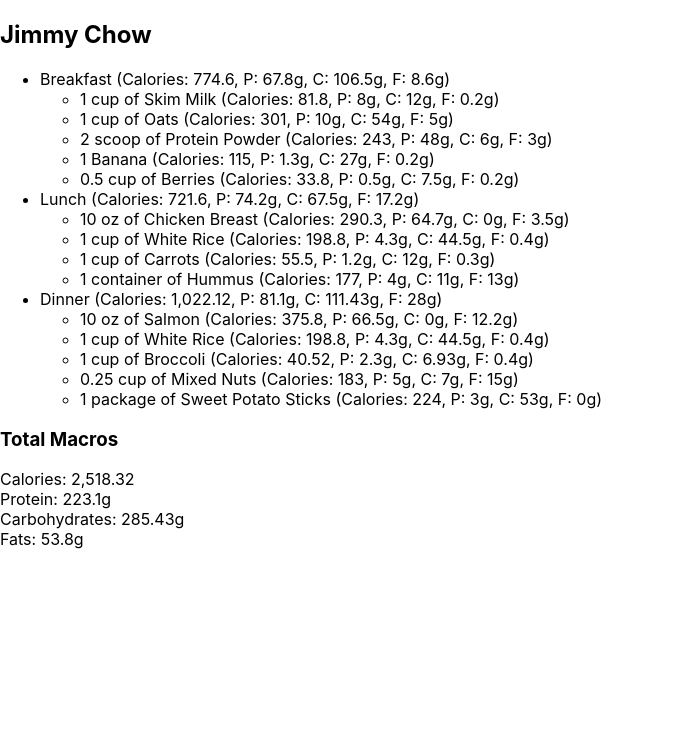
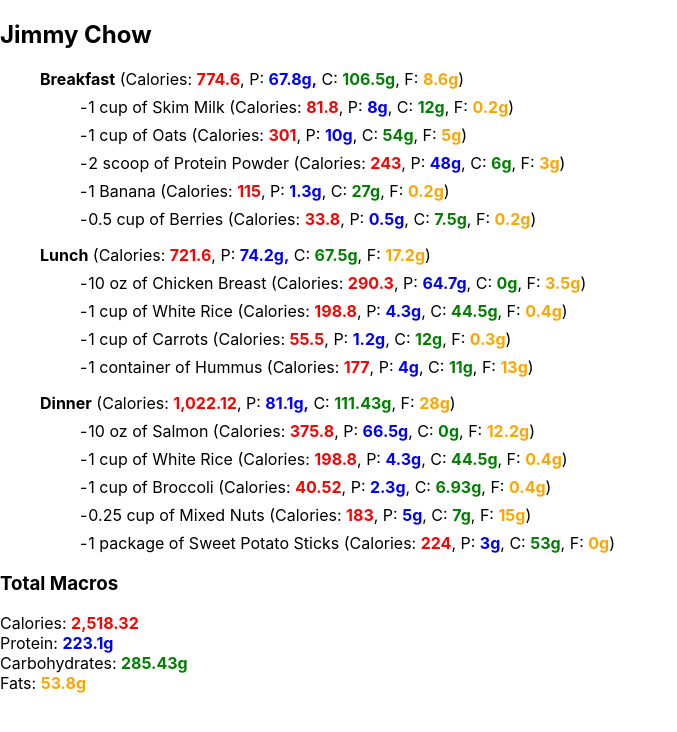
Before and after one commit to jmwoo/diet-react, a React (Create React App) app: page / in a window 1280 px wide. Shown: the top 732 px of the page, without its empty margins (0-677 px from the left). Built offline with nearby package versions, Linux system fonts and the light colour scheme.

Commit message:
add colors

```diff
--- /dev/null
+++ b/src/App.css
@@ -0,0 +1,34 @@
+.calories-emphasis {
+    color: red;
+    font-weight: bold;
+}
+.protein-emphasis {
+    color: blue;
+    font-weight: bold;
+}
+.carbs-emphasis {
+    color: green;
+    font-weight: bold;
+}
+.fat-emphasis {
+    color: orange;
+    font-weight: bold;
+}
+.meal-name {
+    font-weight: bold;
+}
+.meal {
+    margin-top: 1em;
+    margin-bottom: 1em;
+    list-style: none;
+}
+.food {
+    margin-top: 0.5em;
+    margin-bottom: 0.5em;
+    list-style-type: none;
+}
+
+ul .food::before {
+    content: "-";
+    margin-right: 1px;
+}
--- a/src/App.tsx
+++ b/src/App.tsx
@@ -1,3 +1,4 @@
+import './App.css';
 import React, { useEffect, useState } from 'react';
 import {Food, FoodAmount, Meal, Diet, DietPlan, Macros } from './types'
 
@@ -123,29 +124,27 @@ const App: React.FC = () => {
           {diet?.meals.map((meal: Meal, index: number) => {
             const mealMacros = getMealMacros(meal.foodAmounts);
             return (
-                <li key={index}>
+                <li key={index} className="meal">
                   <span className="meal-name">{meal.name}</span>
                   <span className="macros">
-                <span
-                    className="macros-calories">&nbsp;(Calories: {displayMacroNumber(mealMacros.calories, true)},</span>
-                <span className="macros-protein">&nbsp;P: {displayMacroNumber(mealMacros.protein)},</span>
-                <span className="macros-carbs">&nbsp;C: {displayMacroNumber(mealMacros.carbs)},</span>
-                <span className="macros-fat">&nbsp;F: {displayMacroNumber(mealMacros.fat)})</span>
-              </span>
+                    <span className="macros-calories">&nbsp;(Calories: <span className="calories-emphasis">{displayMacroNumber(mealMacros.calories, true)}</span>,</span>
+                    <span className="macros-protein">&nbsp;P: <span className="protein-emphasis">{displayMacroNumber(mealMacros.protein)},</span></span>
+                    <span className="macros-carbs">&nbsp;C: <span className="carbs-emphasis">{displayMacroNumber(mealMacros.carbs)}</span>,</span>
+                    <span className="macros-fat">&nbsp;F: <span className="fat-emphasis">{displayMacroNumber(mealMacros.fat)}</span>)</span>
+                  </span>
                   <ul>
                     {meal.foodAmounts.map((foodAmount: FoodAmount, foodAmountIndex: number) => {
                       const food = foods[foodAmount.key];
                       const foodMacros = getFoodMacros(foodAmount, food);
                       return (
-                          <li key={foodAmountIndex}>
+                          <li key={foodAmountIndex} className="food">
                             <span className="food-description">{getFoodDescription(foodAmount, food)}</span>
                             <span className="macros">
-                        <span
-                            className="macros-calories">&nbsp;(Calories: {displayMacroNumber(foodMacros.calories, true)},</span>
-                        <span className="macros-protein">&nbsp;P: {displayMacroNumber(foodMacros.protein)},</span>
-                        <span className="macros-carbs">&nbsp;C: {displayMacroNumber(foodMacros.carbs)},</span>
-                        <span className="macros-fat">&nbsp;F: {displayMacroNumber(foodMacros.fat)})</span>
-                      </span>
+                              <span className="macros-calories">&nbsp;(Calories: <span className="calories-emphasis">{displayMacroNumber(foodMacros.calories, true)}</span>,</span>
+                              <span className="macros-protein">&nbsp;P: <span className="protein-emphasis">{displayMacroNumber(foodMacros.protein)}</span>,</span>
+                              <span className="macros-carbs">&nbsp;C: <span className="carbs-emphasis">{displayMacroNumber(foodMacros.carbs)}</span>,</span>
+                              <span className="macros-fat">&nbsp;F: <span className="fat-emphasis">{displayMacroNumber(foodMacros.fat)}</span>)</span>
+                            </span>
                           </li>
                       );
                     })}
@@ -156,12 +155,12 @@ const App: React.FC = () => {
         </ul>
 
         <h3>Total Macros</h3>
-        <div>Calories: {displayMacroNumber(dietMacros.calories, true)}</div>
-        <div>Protein: {displayMacroNumber(dietMacros.protein)}</div>
-        <div>Carbohydrates: {displayMacroNumber(dietMacros.carbs)}</div>
-        <div>Fats: {displayMacroNumber(dietMacros.fat)}</div>
+        <div>Calories: <span className="calories-emphasis">{displayMacroNumber(dietMacros.calories, true)}</span></div>
+        <div>Protein: <span className="protein-emphasis">{displayMacroNumber(dietMacros.protein)}</span></div>
+        <div>Carbohydrates: <span className="carbs-emphasis">{displayMacroNumber(dietMacros.carbs)}</span></div>
+        <div>Fats: <span className="fat-emphasis">{displayMacroNumber(dietMacros.fat)}</span></div>
       </div>
-  );
+);
 };
 
 export default App;
```
